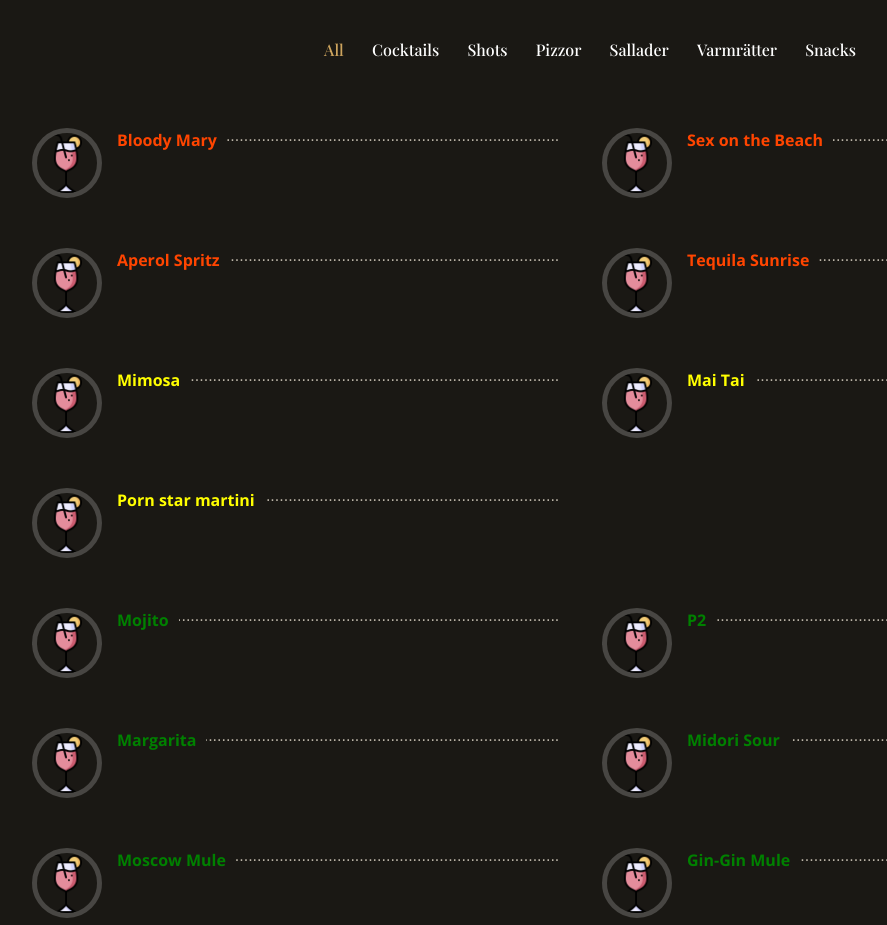
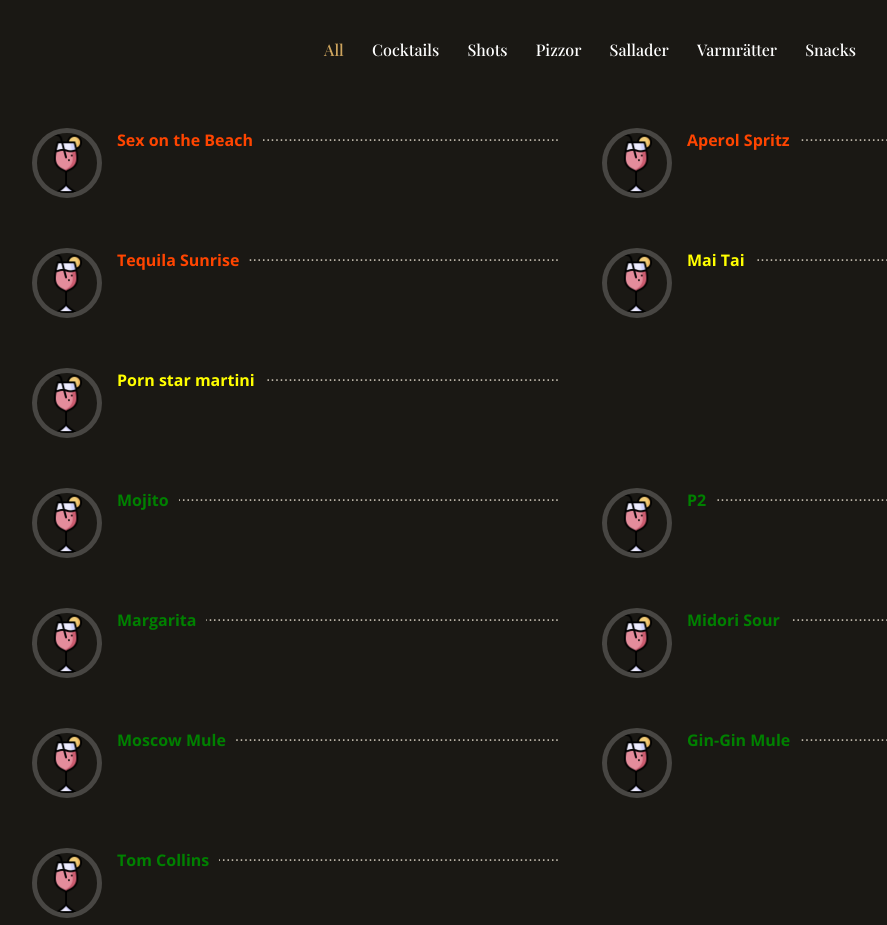
Before and after one commit to shayanzarin/italienskaskafferiet, a plain HTML site: page Restaurantly/index.html in a window 1280 px wide. Shown: the part 880-1805 px from the top of the page, without its empty margins (50-937 px from the left). Drawn offline with nearby package versions, Linux system fonts and the light colour scheme; a web font is replaced by a local one.

Commit message:
cocktails

```diff
--- a/Restaurantly/index.html
+++ b/Restaurantly/index.html
@@ -184,14 +184,6 @@ Monday: Closed
 
         <div class="row menu-container" data-aos="fade-up" data-aos-delay="200">
 
-          <div class="col-lg-6 menu-item filter-Drinks">
-            <img src="assets/img/menu/drinks.png" class="menu-img" alt="">
-            <div class="menu-content">
-              <a style="color: orangered;" href="https://en.wikipedia.org/wiki/Bloody_Mary_(cocktail)" target="_blank">Bloody Mary</a><span> </span>
-            </div>
-            <div class="menu-ingredients">
-            </div>
-          </div>
 
           <div class="col-lg-6 menu-item filter-Drinks">
             <img src="assets/img/menu/drinks.png" class="menu-img" alt="">
@@ -220,14 +212,6 @@ Monday: Closed
             </div>
           </div>
 
-          <div class="col-lg-6 menu-item filter-Drinks">
-            <img src="assets/img/menu/drinks.png" class="menu-img" alt="">
-            <div class="menu-content">
-              <a style="color: yellow;" href="https://en.wikipedia.org/wiki/Mimosa_(cocktail)" target="_blank">Mimosa</a><span> </span>
-            </div>
-            <div class="menu-ingredients">
-            </div>
-          </div>
 
           <div class="col-lg-6 menu-item filter-Drinks">
             <img src="assets/img/menu/drinks.png" class="menu-img" alt="">
```
